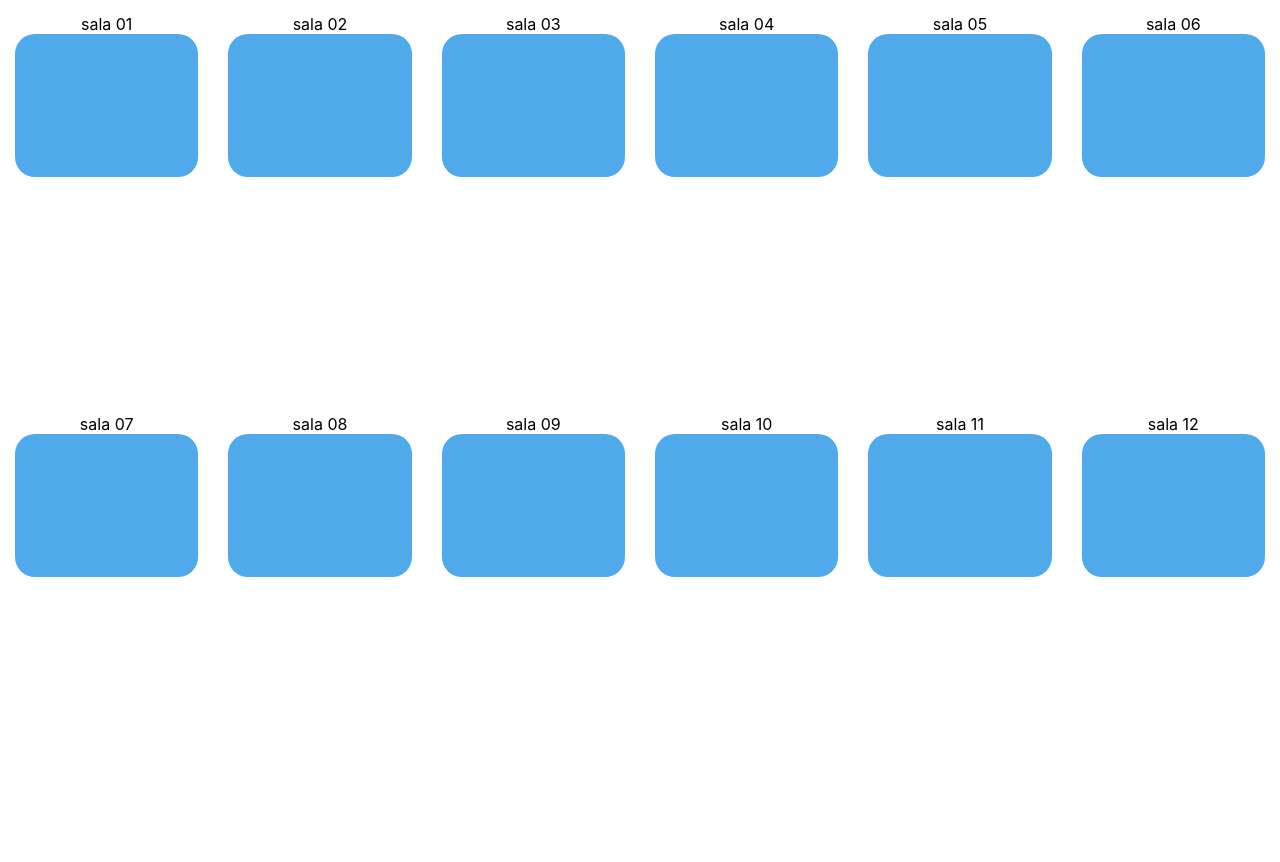
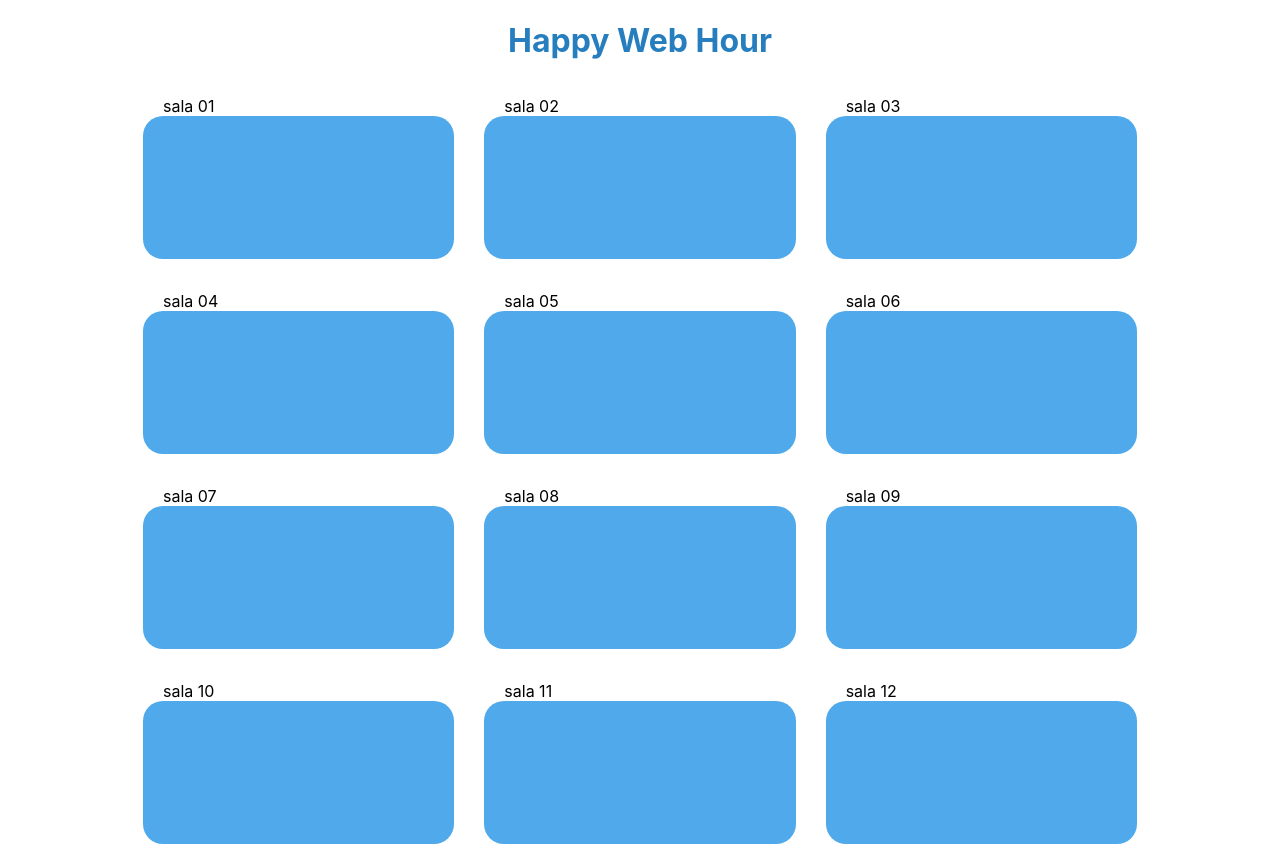
Before and after one commit to happy-web-hour/web-app, a React (Create React App) app: page / in a window 1280 px wide. Both pictures are taken after a click on the button "Entrar". Before the commit the page ends 800 px from the top, so only its background shows below. Built offline with nearby package versions, Linux system fonts and the light colour scheme.

Commit message:
css button component

```diff
--- a/src/components/Room/Room.css
+++ b/src/components/Room/Room.css
@@ -4,8 +4,10 @@
 
 .Room-header {
     min-height: 100vh;
+}
+
+.Room-master-container {
     display: grid;
-    grid-template-columns: repeat(6, 1fr);
-    font-size: calc(10px + 2vmin);
-    color: white;
+    grid-template-columns: repeat(3, 1fr);
+    margin: 0 10vw 0 10vw;
 }
--- a/src/components/Room/Room.tsx
+++ b/src/components/Room/Room.tsx
@@ -102,9 +102,15 @@ class Room extends React.Component<RoomProps, RoomState> {
         return (
             <div className="Room">
             <header className="Room-header">
-                {this.state.roomState!.map((room)=>{
-                    return <RoomButton title={room.name} users={room.users}></RoomButton>
-                })}
+                <div className="App-title-container">
+                    <h1 className="App-title">Happy Web Hour</h1>
+                </div>
+                <strong>{this.state.userName}</strong>
+                <div className="Room-master-container">
+                    {this.state.roomState!.map((room)=>{
+                        return <RoomButton title={room.name} users={room.users}></RoomButton>
+                    })}
+                </div>
             </header>
             </div>
         )
--- a/src/components/RoomButton/RoomButton.css
+++ b/src/components/RoomButton/RoomButton.css
@@ -9,7 +9,8 @@
     font-weight: normal;
     font-size: 16px;
     line-height: 19px;
-    text-align: center;
+    text-align: left;
+    padding-left: 20px;
 }
 
 .RoomButton-users-button {
--- a/src/components/RoomButton/RoomButton.tsx
+++ b/src/components/RoomButton/RoomButton.tsx
@@ -1,4 +1,4 @@
-import React from 'react'
+import React, {MouseEvent} from 'react'
 
 import './RoomButton.css'
 
@@ -18,6 +18,12 @@ class RoomButton extends React.Component<RoomButtonProps, RoomButtonState> {
             title: "",
             users: []
         }
+        this.handleClick = this.handleClick.bind(this)
+    }
+
+    handleClick(e: MouseEvent) {
+        this.setState({users: this.props.users})
+        console.info(this.state)
     }
 
     render() {
@@ -26,7 +32,7 @@ class RoomButton extends React.Component<RoomButtonProps, RoomButtonState> {
         return (
             <div className="RoomButton-container">
                 <div className="RoomButton-title">{title}</div>
-                <button className="RoomButton-users-button">
+                <button className="RoomButton-users-button" onClick={this.handleClick} >
                     {users!.join(", ")}
                 </button>
             </div>
```
